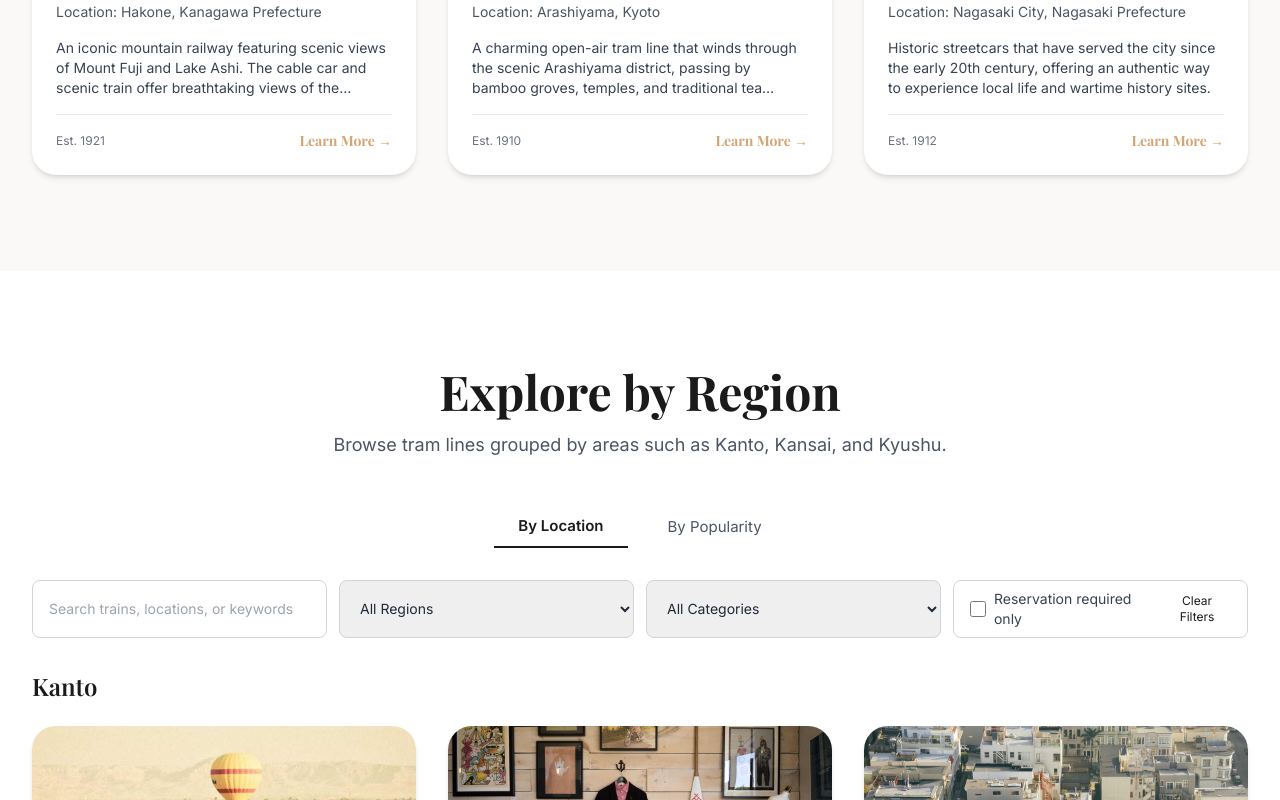
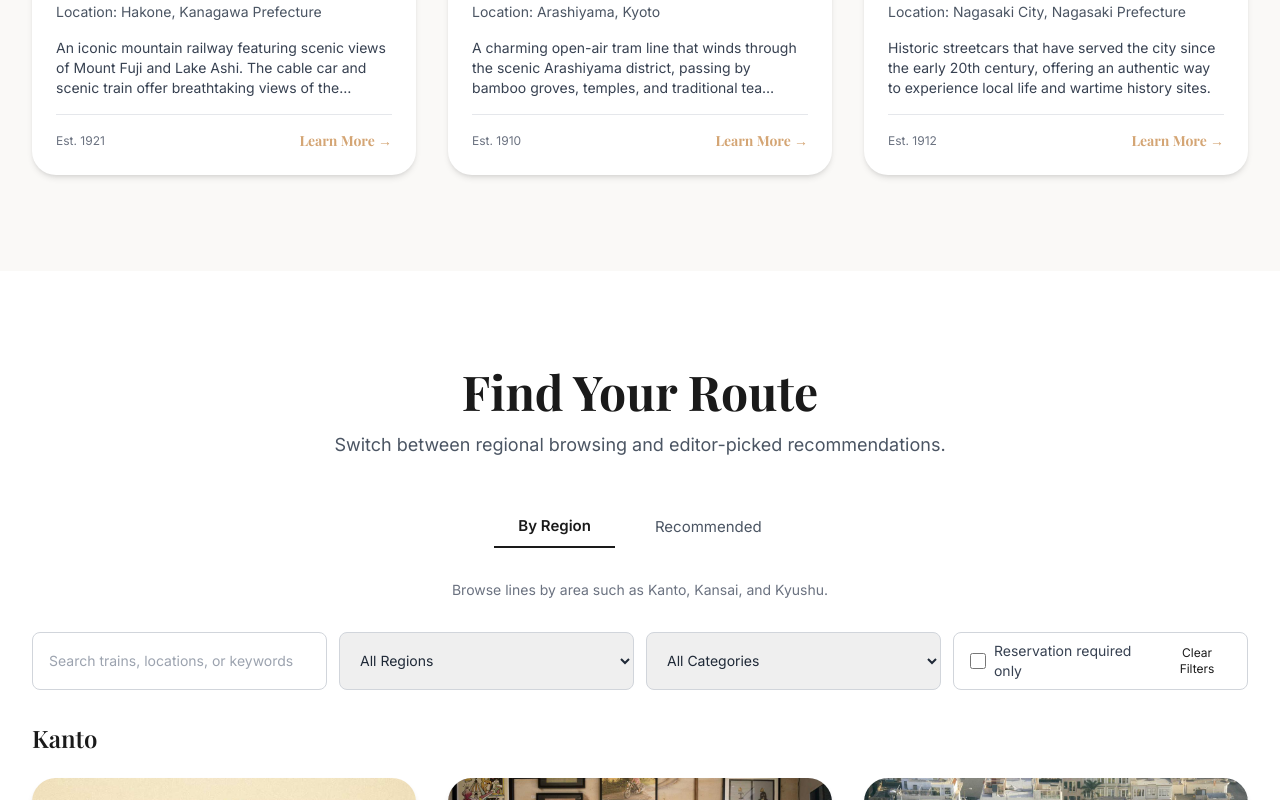
Before and after one commit to shinnflove79/japan-tram-tours-28f, a Vue app: page / in a window 1280 px wide. Shown: the part 1082-1882 px from the top of the page. Built offline with nearby package versions, Linux system fonts and the light colour scheme.

Commit message:
Refine home tabs copy and punctuation consistency

```diff
--- a/src/locales/en.json
+++ b/src/locales/en.json
@@ -9,14 +9,16 @@
     "heroSubtitle": "Experience the charm and elegance of Japan's most iconic tram lines. From mountain railways to historic streetcars, each journey tells a story.",
     "heroButton": "Explore Now",
     "featuredTitle": "Featured Tram Lines",
-    "featuredDescription": "Explore our curated selection of Japan's most beautiful and historic sightseeing trams",
+    "featuredDescription": "Explore our curated selection of Japan's most beautiful and historic sightseeing trams.",
     "galleryTitle": "Gallery Highlights",
     "galleryDescription": "Beautiful moments captured from Japan's iconic tram lines",
     "galleryButton": "View Full Gallery",
-    "byLocationTitle": "Explore by Region",
-    "byLocationDescription": "Browse tram lines grouped by areas such as Kanto, Kansai, and Kyushu.",
-    "tabLocation": "By Location",
-    "tabPopularity": "By Popularity",
+    "byLocationTitle": "Find Your Route",
+    "byLocationDescription": "Switch between regional browsing and editor-picked recommendations.",
+    "tabLocation": "By Region",
+    "tabPopularity": "Recommended",
+    "tabLocationHint": "Browse lines by area such as Kanto, Kansai, and Kyushu.",
+    "tabPopularityHint": "A curated recommendation list to help you discover routes quickly.",
     "filters": {
       "searchPlaceholder": "Search trains, locations, or keywords",
       "allRegions": "All Regions",
--- a/src/locales/ja.json
+++ b/src/locales/ja.json
@@ -9,14 +9,14 @@
     "heroSubtitle": "日本で最も象徴的な電車路線の魅力と優雅さを体験してください。山岳鉄道から歴史的な路面電車まで、各旅は物語を語っています。",
     "heroButton": "今すぐ探索",
     "featuredTitle": "おすすめの電車路線",
-    "featuredDescription": "日本で最も美しく、歴史的な観光電車を厳選しました",
+    "featuredDescription": "日本で最も美しく、歴史的な観光電車を厳選しました。",
     "galleryTitle": "ギャラリーハイライト",
     "galleryDescription": "日本の象徴的な電車路線から撮られた美しい瞬間",
     "galleryButton": "フルギャラリーを表示",
-    "byLocationTitle": "地域別に探す",
-    "byLocationDescription": "関東、関西、九州などのエリアごとに電車路線を表示します。",
-    "tabLocation": "場所別",
-    "tabPopularity": "人気順",
+    "byLocationTitle": "ルート探索",
+    "byLocationDescription": "「地域別」と「おすすめ表示」を切り替えて、目的に合う路線を探せます。",
+    "tabLocation": "地域別",
+    "tabPopularity": "おすすめ",
     "filters": {
       "searchPlaceholder": "列車名・場所・キーワードで検索",
       "allRegions": "全地域",
@@ -37,7 +37,9 @@
     "infoCard2Title": "景観ルート",
     "infoCard2Desc": "富士山、竹林、寺社、伝統的な街並みの息を呑むような景色を、丁寧に保護された電車路線で体験してください。",
     "infoCard3Title": "文化体験",
-    "infoCard3Desc": "電車での旅はすべて日本文化への窓であり、旅行者を地域コミュニティと歴史的なランドマークに結びつけています。"
+    "infoCard3Desc": "電車での旅はすべて日本文化への窓であり、旅行者を地域コミュニティと歴史的なランドマークに結びつけています。",
+    "tabLocationHint": "関東・関西・九州など、エリア別に路線を探せます。",
+    "tabPopularityHint": "現在は編集部のおすすめ順で表示しています。"
   },
   "tramCard": {
     "learnMore": "詳しく知る →"
--- a/src/locales/zh-TW.json
+++ b/src/locales/zh-TW.json
@@ -9,14 +9,14 @@
     "heroSubtitle": "體驗日本最具標誌性的電車線路的魅力和優雅。從山區鐵路到歷史悠久的街頭電車，每次旅程都訴說著一個故事。",
     "heroButton": "立即探索",
     "featuredTitle": "精選電車線路",
-    "featuredDescription": "探索我們精心挑選的日本最美麗和最歷史悠久的觀光電車",
+    "featuredDescription": "探索我們精心挑選的日本最美麗和最歷史悠久的觀光電車。",
     "galleryTitle": "相冊亮點",
     "galleryDescription": "從日本標誌性電車線路拍攝的美麗時刻",
     "galleryButton": "查看完整相冊",
-    "byLocationTitle": "按地區瀏覽",
-    "byLocationDescription": "按關東、關西、九州等地區分類瀏覽電車路線。",
-    "tabLocation": "按地點",
-    "tabPopularity": "按人氣",
+    "byLocationTitle": "路線探索",
+    "byLocationDescription": "可切換「地區分類」與「推薦瀏覽」，更快找到想搭的路線。",
+    "tabLocation": "地區分類",
+    "tabPopularity": "推薦瀏覽",
     "filters": {
       "searchPlaceholder": "搜尋列車、地點或關鍵字",
       "allRegions": "全部地區",
@@ -37,7 +37,9 @@
     "infoCard2Title": "風景路線",
     "infoCard2Desc": "通過精心保護的電車路線體驗富士山、竹林、寺廟和傳統街道的壯麗景色。",
     "infoCard3Title": "文化體驗",
-    "infoCard3Desc": "每次電車之旅都是日本文化的一個窗口，將旅行者與當地社區和歷史地標相連。"
+    "infoCard3Desc": "每次電車之旅都是日本文化的一個窗口，將旅行者與當地社區和歷史地標相連。",
+    "tabLocationHint": "依關東、關西、九州等地區分類瀏覽路線。",
+    "tabPopularityHint": "目前為編輯精選推薦，協助你快速挑選值得體驗的電車路線。"
   },
   "tramCard": {
     "learnMore": "了解更多 →"
--- a/src/pages/HomePage.vue
+++ b/src/pages/HomePage.vue
@@ -64,6 +64,13 @@
             {{ $t('home.tabPopularity') }}
           </button>
         </div>
+        <p class="mb-8 text-center font-body text-sm text-gray-500">
+          {{
+            currentView === 'location'
+              ? $t('home.tabLocationHint')
+              : $t('home.tabPopularityHint')
+          }}
+        </p>
 
         <!-- Search + Filters -->
         <div class="mb-8 grid grid-cols-1 gap-3 md:grid-cols-4">
```
Also changed, not shown: 1 other file (tests, documents, lock files or other folders).
